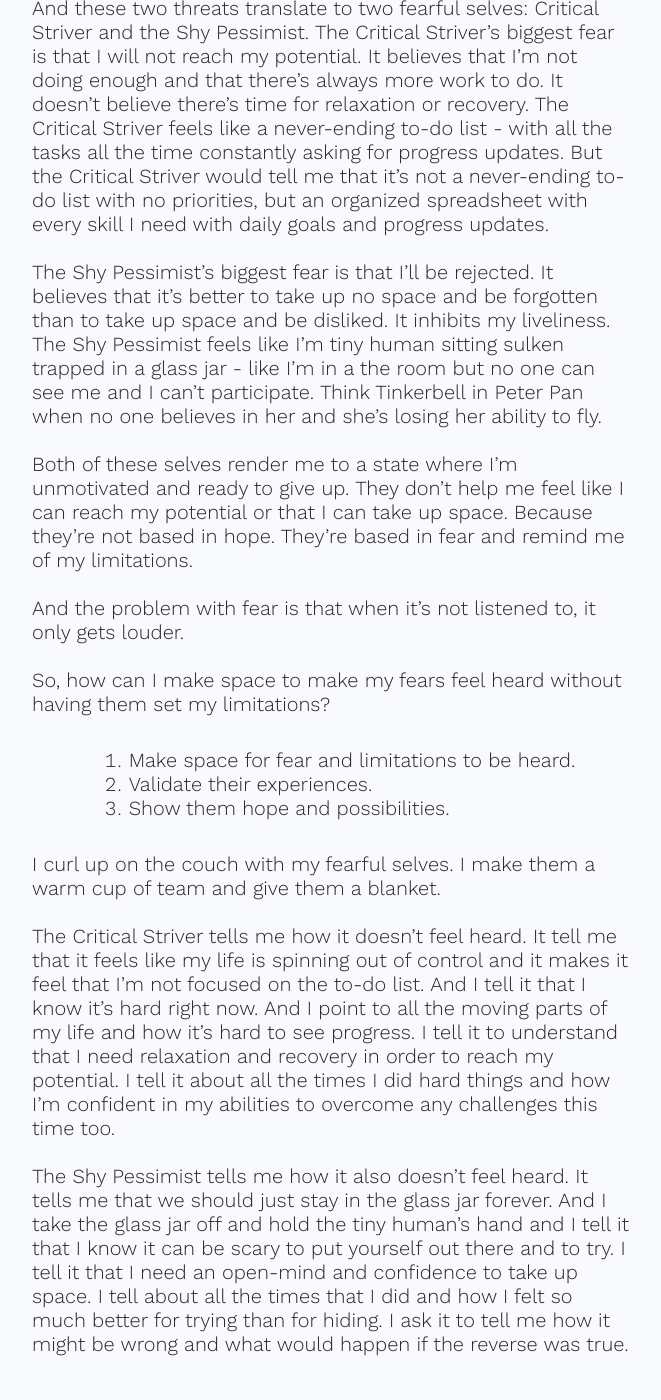
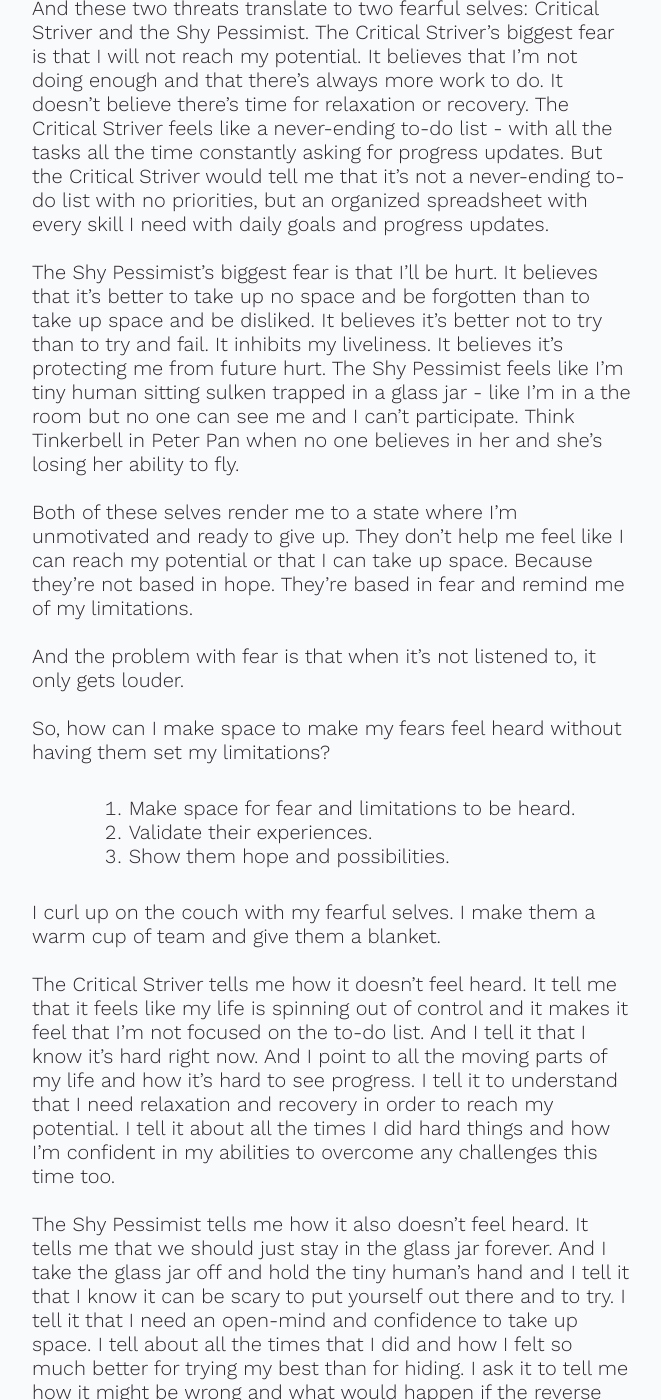
Before and after one commit to shannawn/shannonaw, a Jekyll site: the page built from brain-doodles/limitations.md, in a window 1280 px wide and 1400 px high, scrolled down 994 px. Shown: the whole window, without its empty margins (308-969 px from the left). Built offline with Jekyll 4.4.1, drawn with Linux system fonts in a browser that asks for light colours; our own code applies the rules of GitHub Pages for plain Markdown files; some of the changed text lies outside the part shown.

Commit message:
Update limitations.md

```diff
--- a/brain-doodles/limitations.md
+++ b/brain-doodles/limitations.md
@@ -23,7 +23,7 @@ We harbour the same amount of fear that we did when we experienced real, tangibl
 
 And these two threats translate to two fearful selves: Critical Striver and the Shy Pessimist. The Critical Striver's biggest fear is that I will not reach my potential. It believes that I'm not doing enough and that there's always more work to do. It doesn't believe there's time for relaxation or recovery. The Critical Striver feels like a never-ending to-do list - with all the tasks all the time constantly asking for progress updates. But the Critical Striver would tell me that it's not a never-ending to-do list with no priorities, but an organized spreadsheet with every skill I need with daily goals and progress updates.
 
-The Shy Pessimist's biggest fear is that I'll be rejected. It believes that it’s better to take up no space and be forgotten than to take up space and be disliked. It inhibits my liveliness. The Shy Pessimist feels like I'm tiny human sitting sulken trapped in a glass jar - like I'm in a the room but no one can see me and I can't participate. Think Tinkerbell in Peter Pan when no one believes in her and she's losing her ability to fly.
+The Shy Pessimist's biggest fear is that I'll be hurt. It believes that it’s better to take up no space and be forgotten than to take up space and be disliked. It believes it's better not to try than to try and fail. It inhibits my liveliness. It believes it's protecting me from future hurt. The Shy Pessimist feels like I'm tiny human sitting sulken trapped in a glass jar - like I'm in a the room but no one can see me and I can't participate. Think Tinkerbell in Peter Pan when no one believes in her and she's losing her ability to fly.
 
 Both of these selves render me to a state where I'm unmotivated and ready to give up. They don't help me feel like I can reach my potential or that I can take up space. Because they're not based in hope. They're based in fear and remind me of my limitations.
 
@@ -39,4 +39,4 @@ I curl up on the couch with my fearful selves. I make them a warm cup of team an
 
 The Critical Striver tells me how it doesn't feel heard. It tell me that it feels like my life is spinning out of control and it makes it feel that I'm not focused on the to-do list. And I tell it that I know it's hard right now. And I point to all the moving parts of my life and how it's hard to see progress. I tell it to understand that I need relaxation and recovery in order to reach my potential. I tell it about all the times I did hard things and how I'm confident in my abilities to overcome any challenges this time too.
 
-The Shy Pessimist tells me how it also doesn't feel heard. It tells me that we should just stay in the glass jar forever. And I take the glass jar off and hold the tiny human's hand and I tell it that I know it can be scary to put yourself out there and to try. I tell it that I need an open-mind and confidence to take up space. I tell about all the times that I did and how I felt so much better for trying than for hiding. I ask it to tell me how it might be wrong and what would happen if the reverse was true.
+The Shy Pessimist tells me how it also doesn't feel heard. It tells me that we should just stay in the glass jar forever. And I take the glass jar off and hold the tiny human's hand and I tell it that I know it can be scary to put yourself out there and to try. I tell it that I need an open-mind and confidence to take up space. I tell about all the times that I did and how I felt so much better for trying my best than for hiding. I ask it to tell me how it might be wrong and what would happen if the reverse was true.
```
